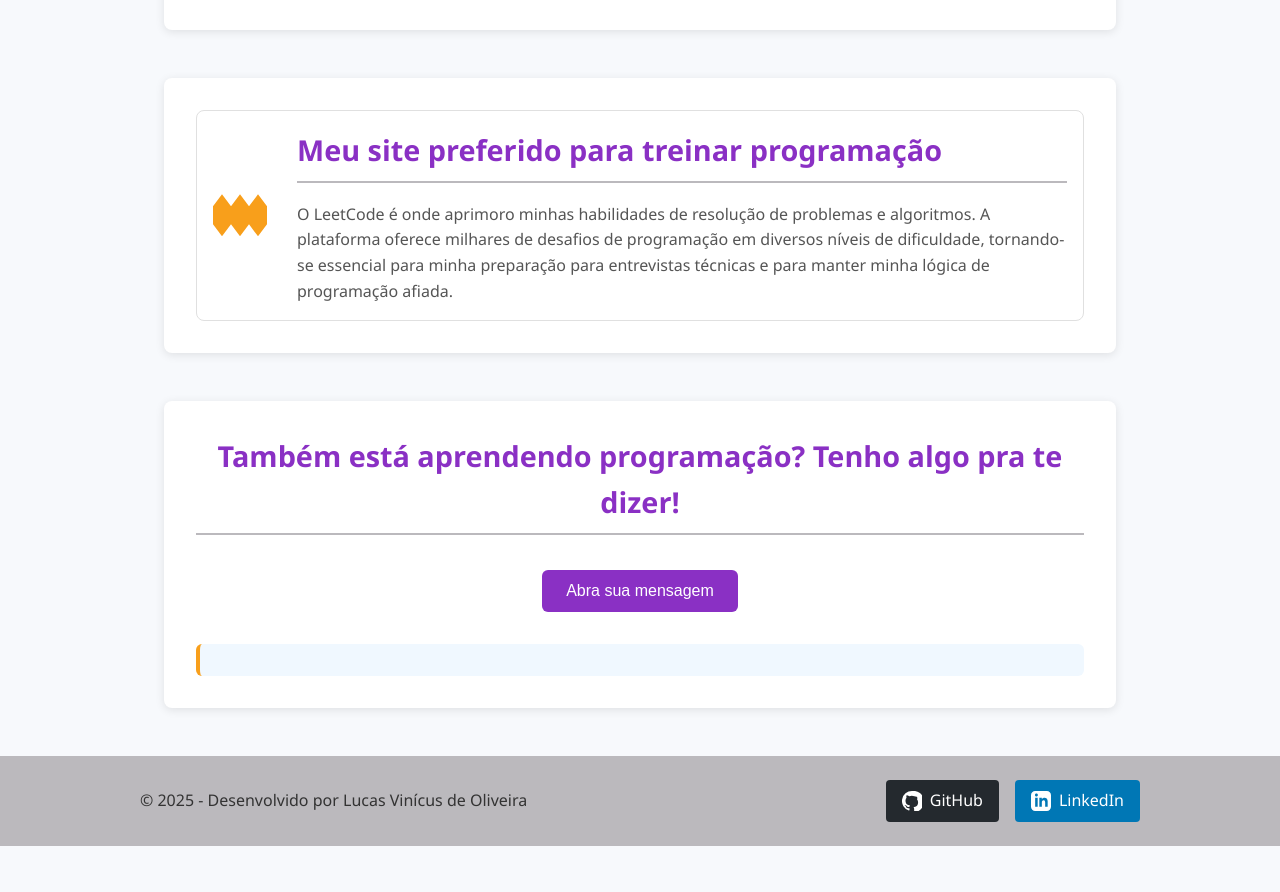
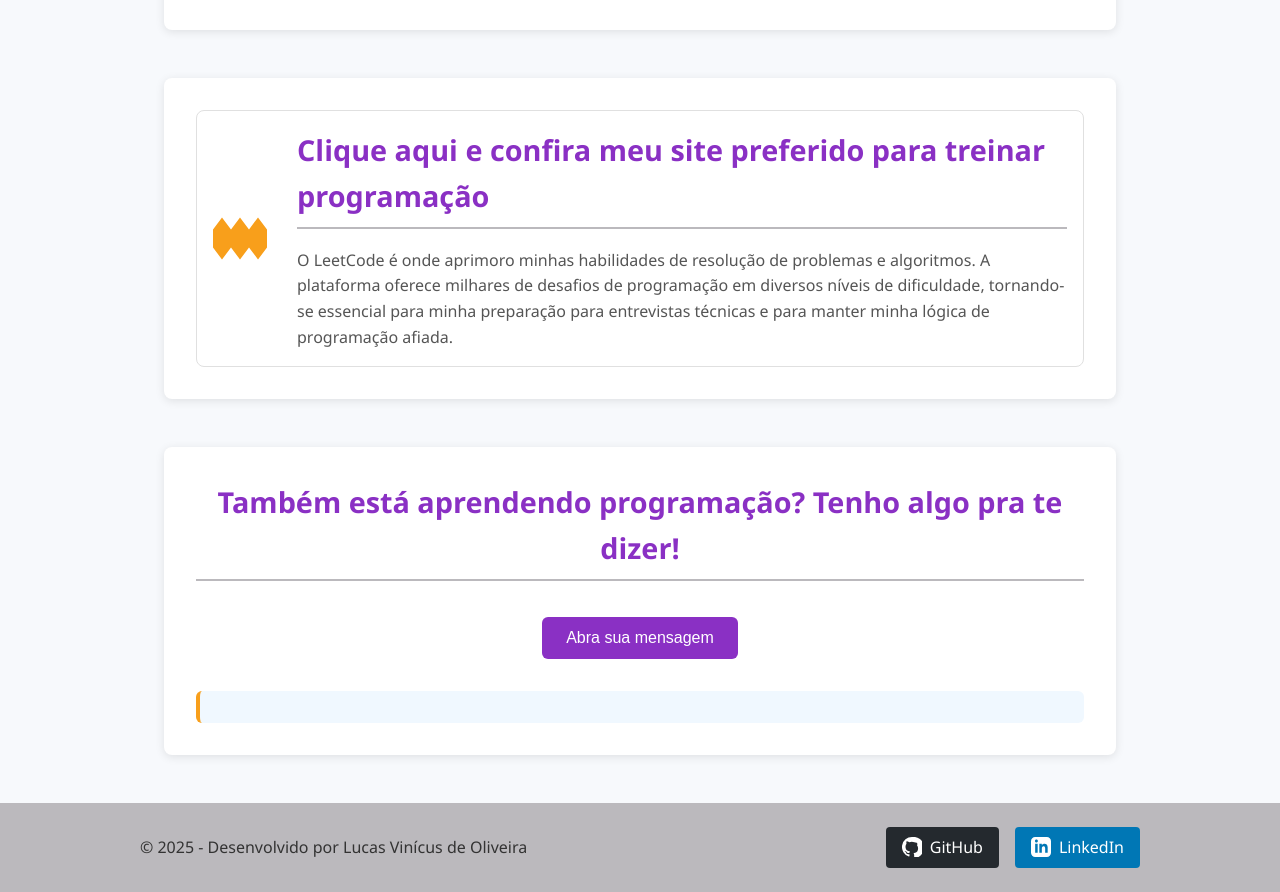
Before and after one commit to lucaxjordo/atv-uninter-fds, a plain HTML site: page index.html in a window 1280 px wide. Shown: the part 1763-2655 px from the top of the page. Before the commit the page ends 2609 px from the top, so only its background shows below. Drawn offline with Linux system fonts and the light colour scheme.

Commit message:
style: atualiza texto do link para site preferido de programação

```diff
--- a/index.html
+++ b/index.html
@@ -68,7 +68,7 @@
                     <div class="leetcode-icon"></div>
                 </div>
                 <div class="content">
-                    <h2>Meu site preferido para treinar programação</h2>
+                    <h2>Clique aqui e confira meu site preferido para treinar programação</h2>
                     <p>
                         O LeetCode é onde aprimoro minhas habilidades de resolução de problemas e algoritmos.
                         A plataforma oferece milhares de desafios de programação em diversos níveis de
```
